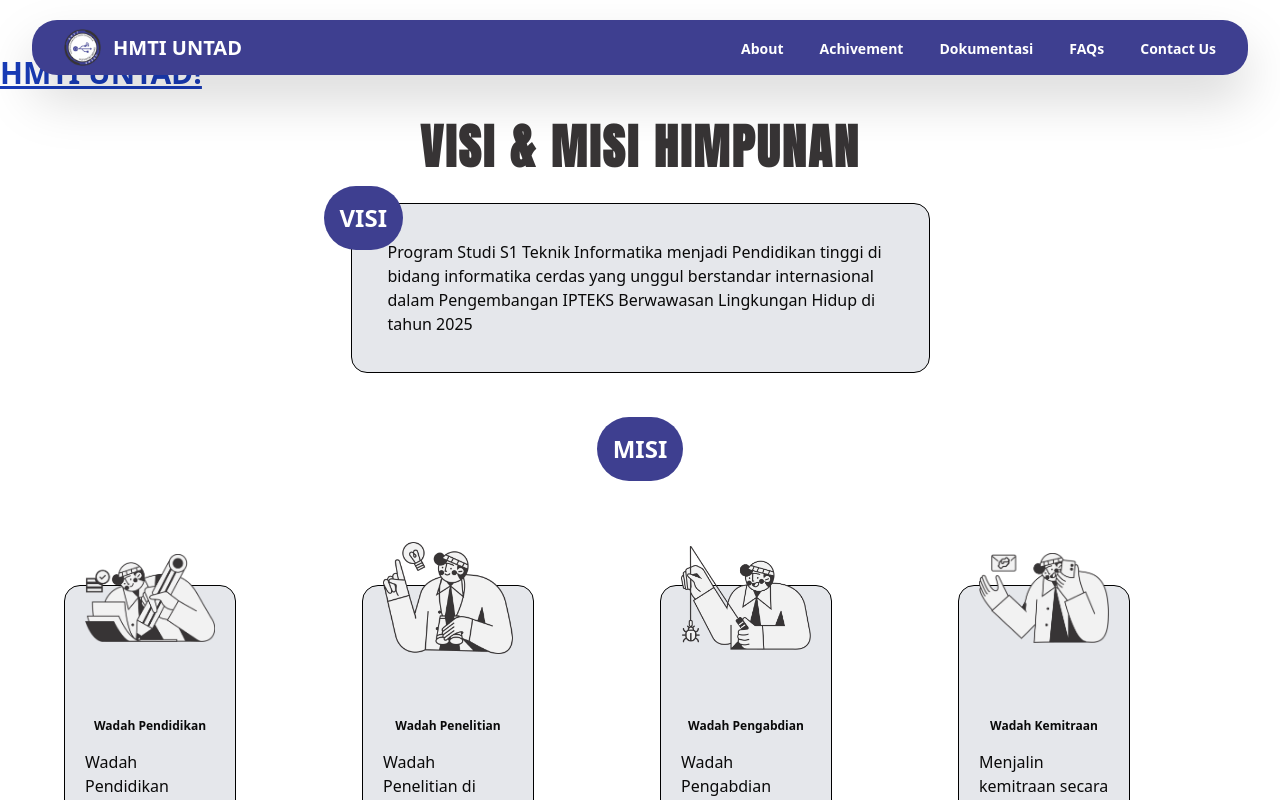
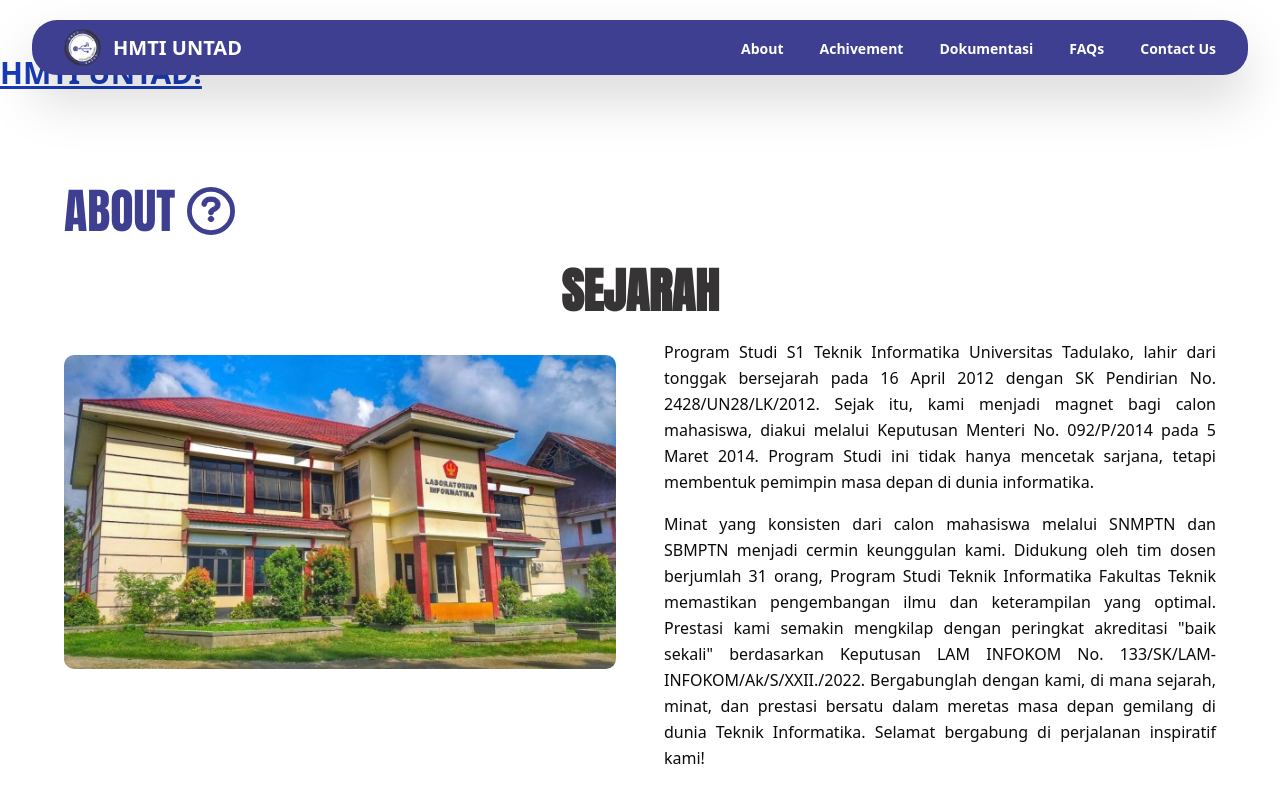
Before and after one commit to hmti-untad-dev/jalurdua-fe, a React (Vite) app: page / in a window 1280 px wide. Shown: the top 800 px of the page. Built offline with nearby package versions, Linux system fonts and the light colour scheme.

Commit message:
feat(sejarah): Add Sejarah component for About section with historical context and program details

```diff
--- a/src/App.tsx
+++ b/src/App.tsx
@@ -1,6 +1,7 @@
 import WrapperLayout from "./components/layout/WrapperLayout";
 import Achievement from "./features/home/sections/Achievment";
 import Documentation from "./features/home/sections/Documentation";
+import Sejarah from "./features/home/sections/aboutSection/sejarah";
 import VisiMisi from "./features/home/sections/aboutSection/visiMisi";
 
 function App() {
@@ -8,6 +9,7 @@
     <>
       <WrapperLayout>
         <h1 className="text-3xl font-bold text-blue-800 underline">HMTI UNTAD!</h1>
+        <Sejarah />
         <VisiMisi />
         <Achievement />
         <Documentation />
--- /dev/null
+++ b/src/features/home/sections/aboutSection/sejarah.tsx
@@ -0,0 +1,44 @@
+export default function Sejarah() {
+  return (
+    <div className="mx-8 pt-24 md:mx-16" id="about">
+      <div className="flex items-center gap-3 pb-8">
+        <h1 className="font-anton text-center text-3xl text-[#3E3F90] uppercase md:text-5xl">About</h1>
+        <svg className="h-8 w-8 md:h-12 md:w-12" viewBox="0 0 50 50" fill="none" xmlns="http://www.w3.org/2000/svg">
+          <circle cx="25" cy="25" r="22.5" stroke="#3E3F90" stroke-width="5" />
+          <path
+            d="M27.9181 20.7266L27.9173 20.7271L25.2798 22.2115L25.2795 22.2116C24.437 22.6864 23.7364 23.3432 23.248 24.1273C22.7592 24.912 22.5 25.7971 22.5 26.7007V26.7007V26.7774C22.5 28.083 23.6816 29.0303 25 29.0303C26.3184 29.0303 27.5 28.083 27.5 26.7774V26.7007C27.5 26.4545 27.6447 26.1935 27.9337 26.0294C27.9339 26.0293 27.934 26.0292 27.9341 26.0292L30.5702 24.5455L30.571 24.5451C32.9952 23.1751 34.5 20.801 34.5 18.2103V18.0131C34.5 13.8044 30.6309 10.5017 26 10.5017L24 10.5017L23.9994 10.5017C19.369 10.5074 15.5 13.8098 15.5 18.0186C15.5 19.3242 16.6816 20.2715 18 20.2715C19.3184 20.2715 20.5 19.3242 20.5 18.0186C20.5 16.421 22.0059 15.0129 24 15.0129H26C27.9941 15.0129 29.5 16.421 29.5 18.0186V18.2158C29.5 19.2082 28.923 20.1635 27.9181 20.7266ZM25 36.0472C25.7759 36.0472 26.5312 35.7776 27.0973 35.2814C27.6656 34.7834 28 34.0927 28 33.3561C28 32.6195 27.6656 31.9288 27.0973 31.4308C26.5312 30.9346 25.7759 30.665 25 30.665C24.2241 30.665 23.4688 30.9346 22.9027 31.4308C22.3344 31.9288 22 32.6195 22 33.3561C22 34.0927 22.3344 34.7834 22.9027 35.2814C23.4688 35.7776 24.2241 36.0472 25 36.0472Z"
+            fill="#3E3F90"
+            stroke="#3E3F90"
+          />
+        </svg>
+      </div>
+      <h1 className="font-anton mb-6 text-center text-3xl font-bold text-[#373435] md:text-5xl">SEJARAH</h1>
+      <div className="flex flex-wrap will-change-auto lg:flex-nowrap lg:gap-12">
+        <div className="container1 relative flex w-full cursor-pointer overflow-hidden md:items-center xl:max-h-[32rem] xl:w-1/2 xl:items-start xl:py-4">
+          <img
+            className="max-h-80 w-screen justify-center rounded-lg object-cover transition-transform duration-1000"
+            id="img-1"
+            src="./img/jurusan.jpg"
+            alt="jurusan"
+          />
+        </div>
+        <div className="mt-6 w-full lg:mt-0 xl:w-1/2 xl:pt-0">
+          <p className="font-mons mb-4 text-justify text-base leading-relaxed font-normal">
+            Program Studi S1 Teknik Informatika Universitas Tadulako, lahir dari tonggak bersejarah pada 16 April 2012
+            dengan SK Pendirian No. 2428/UN28/LK/2012. Sejak itu, kami menjadi magnet bagi calon mahasiswa, diakui
+            melalui Keputusan Menteri No. 092/P/2014 pada 5 Maret 2014. Program Studi ini tidak hanya mencetak sarjana,
+            tetapi membentuk pemimpin masa depan di dunia informatika.
+          </p>
+          <p className="font-mons text-justify text-base leading-relaxed font-normal">
+            Minat yang konsisten dari calon mahasiswa melalui SNMPTN dan SBMPTN menjadi cermin keunggulan kami. Didukung
+            oleh tim dosen berjumlah 31 orang, Program Studi Teknik Informatika Fakultas Teknik memastikan pengembangan
+            ilmu dan keterampilan yang optimal. Prestasi kami semakin mengkilap dengan peringkat akreditasi "baik
+            sekali" berdasarkan Keputusan LAM INFOKOM No. 133/SK/LAM-INFOKOM/Ak/S/XXII./2022. Bergabunglah dengan kami,
+            di mana sejarah, minat, dan prestasi bersatu dalam meretas masa depan gemilang di dunia Teknik Informatika.
+            Selamat bergabung di perjalanan inspiratif kami!
+          </p>
+        </div>
+      </div>
+    </div>
+  );
+}
--- a/src/features/home/sections/aboutSection/visiMisi.tsx
+++ b/src/features/home/sections/aboutSection/visiMisi.tsx
@@ -21,7 +21,7 @@
         </div>
       </div>
       <div className="mx-16 grid grid-cols-1 gap-x-10 gap-y-32 py-16 md:grid-cols-2 lg:grid-cols-4">
-        <div className="group color h-fit w-2/3 cursor-pointer rounded-2xl border-[1px] border-black bg-gray-200 p-4 transition-all hover:bg-[#3E3F90] lg:h-fit lg:min-h-[335px] lg:p-5">
+        <div className="group color h-fit cursor-pointer rounded-2xl border-[1px] border-black bg-gray-200 p-4 transition-all hover:bg-[#3E3F90] lg:h-fit lg:min-h-[335px] lg:p-5">
           <div>
             <img
               src="./img/pendidikan.png"
@@ -38,7 +38,7 @@
             </p>
           </div>
         </div>
-        <div className="group color h-fit w-2/3 cursor-pointer rounded-2xl border-[1px] border-black bg-gray-200 p-4 transition-all hover:bg-[#3E3F90] lg:h-fit lg:min-h-[335px] lg:p-5">
+        <div className="group color h-fit cursor-pointer rounded-2xl border-[1px] border-black bg-gray-200 p-4 transition-all hover:bg-[#3E3F90] lg:h-fit lg:min-h-[335px] lg:p-5">
           <div>
             <img
               src="./img/penelitian.png"
@@ -56,7 +56,7 @@
             </p>
           </div>
         </div>
-        <div className="group color h-fit w-2/3 cursor-pointer rounded-2xl border-[1px] border-black bg-gray-200 p-4 transition-all hover:bg-[#3E3F90] lg:h-fit lg:min-h-[335px] lg:p-5">
+        <div className="group color h-fit cursor-pointer rounded-2xl border-[1px] border-black bg-gray-200 p-4 transition-all hover:bg-[#3E3F90] lg:h-fit lg:min-h-[335px] lg:p-5">
           <div>
             <img
               src="./img/pengabdian.png"
@@ -74,7 +74,7 @@
             </p>
           </div>
         </div>
-        <div className="group color h-fit w-2/3 cursor-pointer rounded-2xl border-[1px] border-black bg-gray-200 p-4 transition-all hover:bg-[#3E3F90] lg:h-fit lg:min-h-[335px] lg:p-5">
+        <div className="group color h-fit cursor-pointer rounded-2xl border-[1px] border-black bg-gray-200 p-4 transition-all hover:bg-[#3E3F90] lg:h-fit lg:min-h-[335px] lg:p-5">
           <div>
             <img
               src="./img/kemitraan.png"
```
Also changed, not shown: public/img/jurusan.jpg (added).
